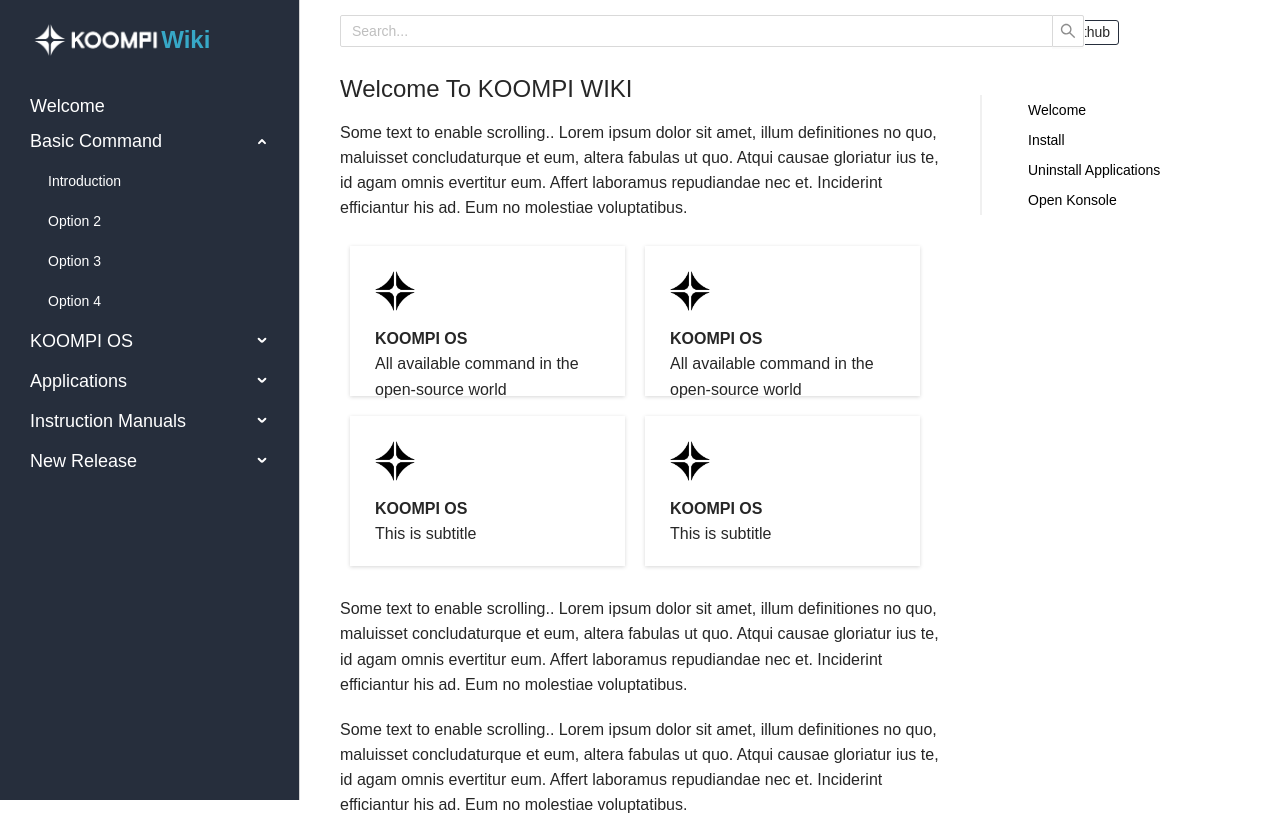
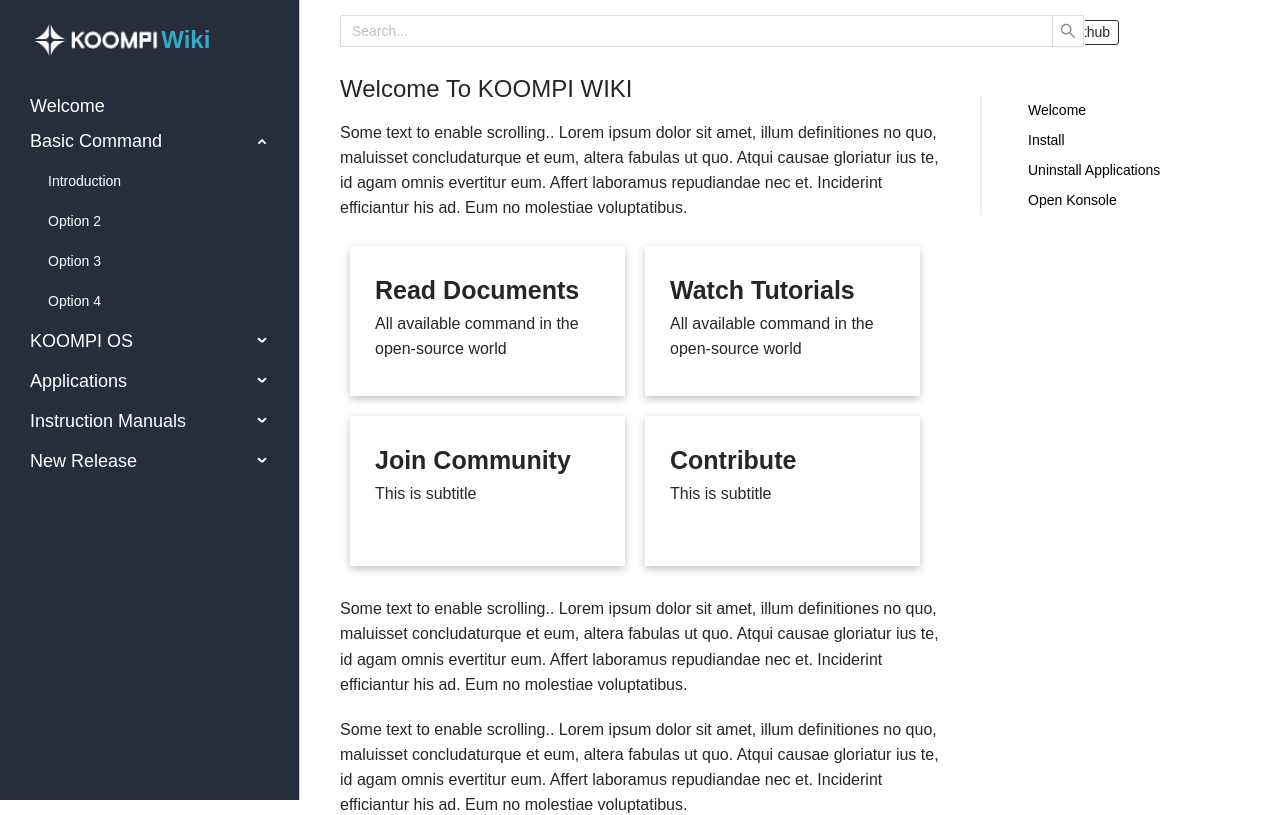
Before and after one commit to Theara10/koompi-wiki, a React (Create React App) app: page / in a window 1280 px wide. Shown: the top 815 px of the page. Built offline with nearby package versions, Linux system fonts and the light colour scheme.

Commit message:
edit card

```diff
--- a/src/App.css
+++ b/src/App.css
@@ -130,7 +130,7 @@
   width: 500px;
   height: 150px;
   margin: 10px;
-  box-shadow: rgba(0, 0, 0, 0.16) 0px 1px 4px;
+  box-shadow: rgba(0, 0, 0, 0.24) 0px 3px 8px;
   display: flex;
   flex-direction: row !important;
   padding: 10px;
@@ -144,6 +144,7 @@
 .card-title {
   margin: 15px 0px 0px 15px;
   font-weight: bold;
+  font-size: 25px;
 }
 .card-subtitle {
   margin: 0px 0px 0px 15px;
--- a/src/components/CardComponent.js
+++ b/src/components/CardComponent.js
@@ -9,7 +9,7 @@
       {data.map((x) => {
         return (
           <Col span={11} className="card">
-            <img src={img.default} width="40" height="40" />
+            {/* <img src={img.default} width="40" height="40" /> */}
             <div>
               <h4 className="card-title">{x.title}</h4>
               <p className="card-subtitle">{x.subtitle}</p>
@@ -25,19 +25,19 @@
 
 const data = [
   {
-    title: "KOOMPI OS",
+    title: "Read Documents",
     subtitle: "All available command in the open-source world",
   },
   {
-    title: "KOOMPI OS",
+    title: "Watch Tutorials",
     subtitle: "All available command in the open-source world",
   },
   {
-    title: "KOOMPI OS",
+    title: "Join Community",
     subtitle: "This is subtitle",
   },
   {
-    title: "KOOMPI OS",
+    title: "Contribute",
     subtitle: "This is subtitle",
   },
 ];
```
